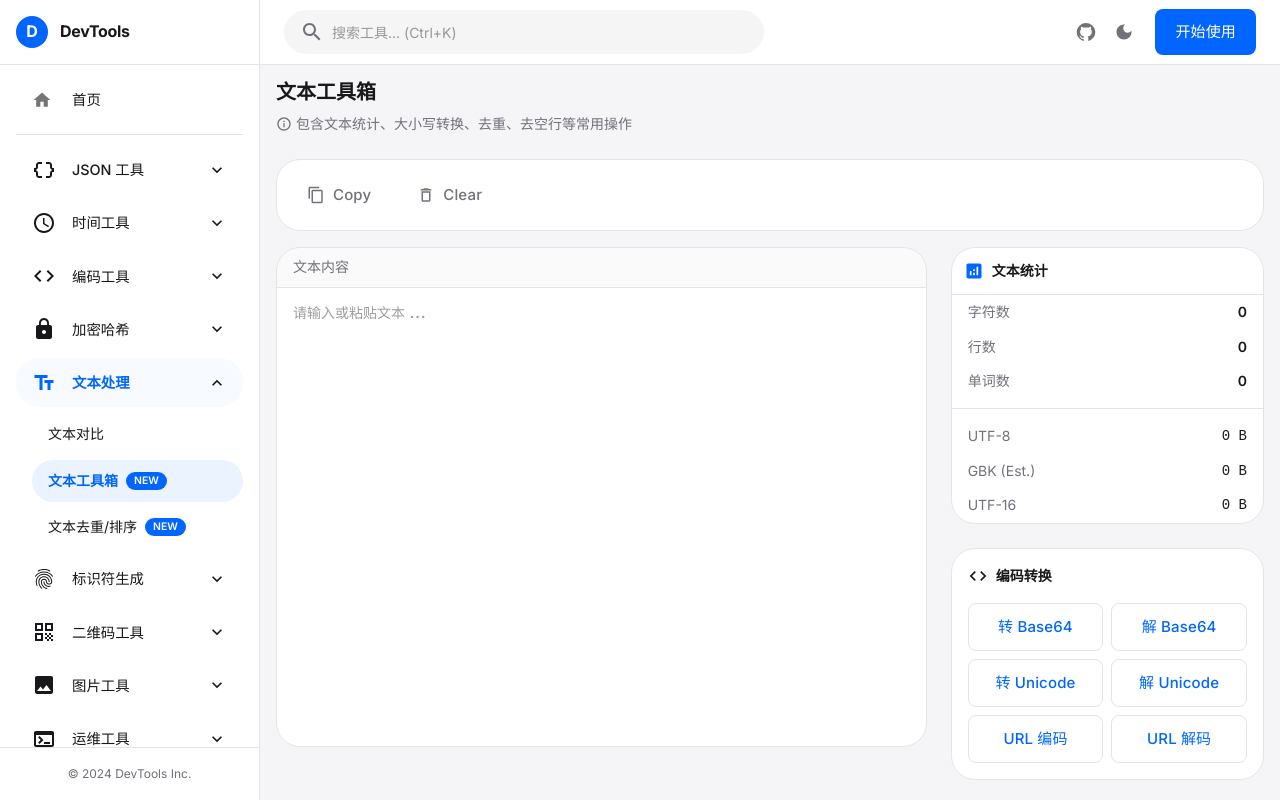
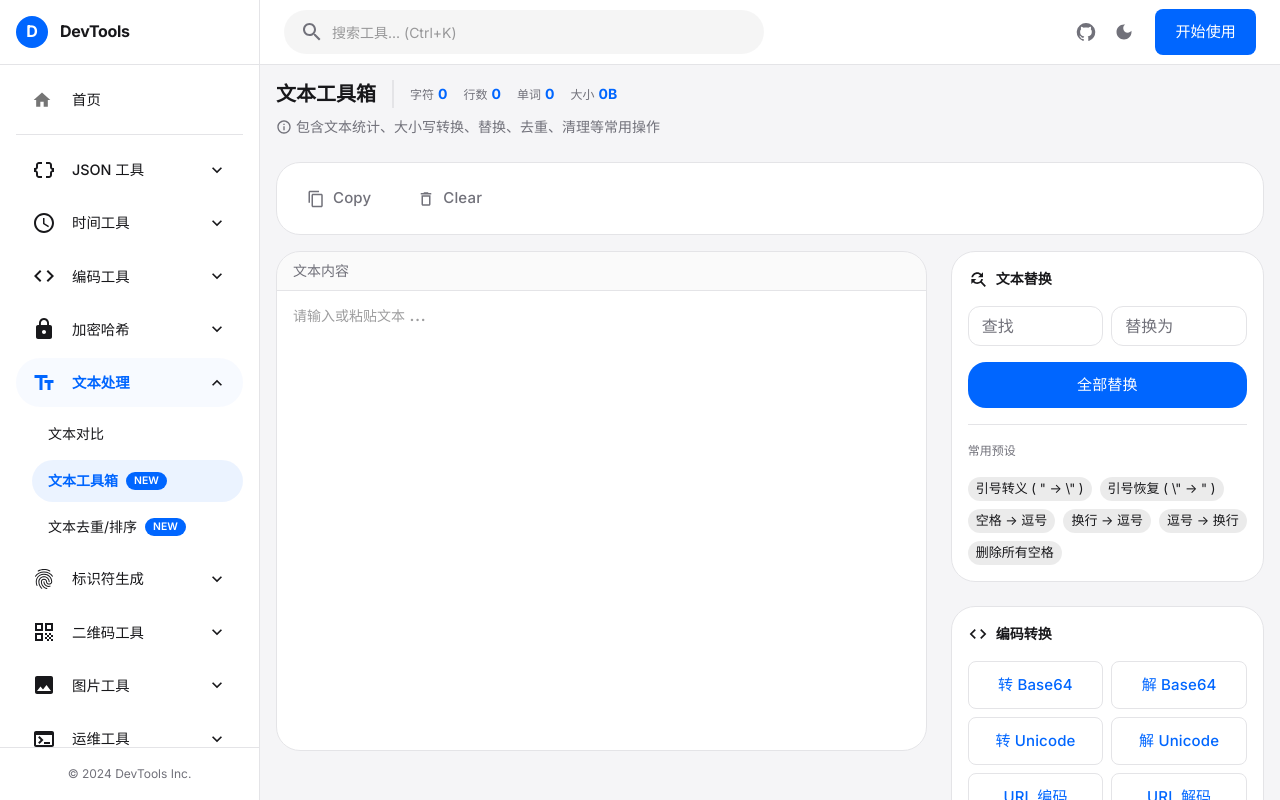
Before and after one commit to Code-suphub/tools_organization, a React (Vite) app: page /tools/text/toolkit in a window 1280 px wide. Shown: the top 800 px of the page. Built offline with nearby package versions, Linux system fonts and the light colour scheme.

Commit message:
增加文本替换能力

```diff
--- a/src/tools/text/TextToolkit.jsx
+++ b/src/tools/text/TextToolkit.jsx
@@ -16,8 +16,8 @@ import FormatSizeIcon from '@mui/icons-material/FormatSize';
 
 import CleaningServicesIcon from '@mui/icons-material/CleaningServices';
 import CodeIcon from '@mui/icons-material/Code';
-import AnalyticsIcon from '@mui/icons-material/Analytics';
-import { Table, TableBody, TableCell, TableContainer, TableHead, TableRow } from '@mui/material';
+import { Table, TableBody, TableCell, TableContainer, TableHead, TableRow, Chip } from '@mui/material';
+import FindReplaceIcon from '@mui/icons-material/FindReplace';
 
 import ToolCard from '../../components/ToolCard';
 
@@ -32,6 +32,8 @@ import ToolCard from '../../components/ToolCard';
 function TextToolkit() {
     const theme = useTheme();
     const [input, setInput] = useState('');
+    const [findText, setFindText] = useState('');
+    const [replaceText, setReplaceText] = useState('');
 
     /**
      * 统计信息
@@ -62,6 +64,42 @@ function TextToolkit() {
     const toUpperCase = () => transform(s => s.toUpperCase());
     const toLowerCase = () => transform(s => s.toLowerCase());
     const toTitleCase = () => transform(s => s.replace(/\b\w/g, c => c.toUpperCase()));
+
+    /**
+     * 文本替换逻辑
+     */
+    const handleReplace = (find = findText, replace = replaceText) => {
+        if (!find && find !== ' ') return;
+        transform(s => s.split(find).join(replace));
+    };
+
+    /**
+     * 常用替换预设
+     */
+    const applyPreset = (type) => {
+        switch (type) {
+            case 'escape-quotes':
+                handleReplace('"', '\\"');
+                break;
+            case 'unescape-quotes':
+                handleReplace('\\"', '"');
+                break;
+            case 'space-to-comma':
+                handleReplace(' ', ',');
+                break;
+            case 'newline-to-comma':
+                transform(s => s.split(/\r\n|\r|\n/).join(','));
+                break;
+            case 'comma-to-newline':
+                handleReplace(',', '\n');
+                break;
+            case 'remove-spaces':
+                transform(s => s.replace(/\s+/g, ''));
+                break;
+            default:
+                break;
+        }
+    };
 
     const removeDuplicates = () => transform(s => {
         const lines = s.split(/\r\n|\r|\n/);
@@ -184,8 +222,31 @@ function TextToolkit() {
 
     return (
         <ToolCard
-            title="文本工具箱"
-            description="包含文本统计、大小写转换、去重、去空行等常用操作"
+            title={
+                <Stack direction="row" alignItems="center" spacing={2}>
+                    <Typography variant="h4" fontWeight={600}>文本工具箱</Typography>
+                    <Divider orientation="vertical" flexItem sx={{ height: 28, my: 'auto', borderWidth: 1 }} />
+                    <Stack direction="row" spacing={2}>
+                        <Box sx={{ display: 'flex', alignItems: 'baseline', gap: 0.5 }}>
+                            <Typography variant="caption" color="text.secondary">字符</Typography>
+                            <Typography variant="body2" fontWeight={700} color="primary">{stats.chars}</Typography>
+                        </Box>
+                        <Box sx={{ display: 'flex', alignItems: 'baseline', gap: 0.5 }}>
+                            <Typography variant="caption" color="text.secondary">行数</Typography>
+                            <Typography variant="body2" fontWeight={700} color="primary">{stats.lines}</Typography>
+                        </Box>
+                        <Box sx={{ display: 'flex', alignItems: 'baseline', gap: 0.5 }}>
+                            <Typography variant="caption" color="text.secondary">单词</Typography>
+                            <Typography variant="body2" fontWeight={700} color="primary">{stats.words}</Typography>
+                        </Box>
+                        <Box sx={{ display: 'flex', alignItems: 'baseline', gap: 0.5 }}>
+                            <Typography variant="caption" color="text.secondary">大小</Typography>
+                            <Typography variant="body2" fontWeight={700} color="primary">{stats.bytesUtf8}B</Typography>
+                        </Box>
+                    </Stack>
+                </Stack>
+            }
+            description="包含文本统计、大小写转换、替换、去重、清理等常用操作"
             actions={actions}
         >
             <Grid container spacing={3}>
@@ -248,58 +309,60 @@ function TextToolkit() {
                 {/* 右侧统计和工具区域 */}
                 <Grid item xs={12} md={4}>
                     <Stack spacing={3}>
-                        {/* 详细统计 */}
+                        {/* 文本替换 */}
                         <Paper
                             elevation={0}
                             sx={{
-                                overflow: 'hidden',
+                                p: 2,
                                 backgroundColor: theme.palette.background.paper,
                                 border: `1px solid ${theme.palette.divider}`,
                                 borderRadius: 2,
                             }}
                         >
-                            <Box sx={{ p: 1.5, borderBottom: `1px solid ${theme.palette.divider}`, display: 'flex', alignItems: 'center', gap: 1 }}>
-                                <AnalyticsIcon fontSize="small" color="primary" />
-                                <Typography variant="subtitle2" fontWeight={600}>
-                                    文本统计
+                            <Typography variant="subtitle2" fontWeight={600} sx={{ mb: 2, display: 'flex', alignItems: 'center', gap: 1 }}>
+                                <FindReplaceIcon fontSize="small" /> 文本替换
+                            </Typography>
+                            <Stack spacing={2}>
+                                <Stack direction="row" spacing={1}>
+                                    <TextField
+                                        size="small"
+                                        label="查找"
+                                        value={findText}
+                                        onChange={(e) => setFindText(e.target.value)}
+                                        fullWidth
+                                    />
+                                    <TextField
+                                        size="small"
+                                        label="替换为"
+                                        value={replaceText}
+                                        onChange={(e) => setReplaceText(e.target.value)}
+                                        fullWidth
+                                    />
+                                </Stack>
+                                <Button
+                                    variant="contained"
+                                    size="small"
+                                    onClick={() => handleReplace()}
+                                    fullWidth
+                                    sx={{ borderRadius: 1.5 }}
+                                >
+                                    全部替换
+                                </Button>
+
+                                <Divider />
+
+                                <Typography variant="caption" color="text.secondary" fontWeight={500}>
+                                    常用预设
                                 </Typography>
-                            </Box>
-                            <TableContainer>
-                                <Table size="small">
-                                    <TableBody>
-                                        <TableRow>
-                                            <TableCell sx={{ color: 'text.secondary', border: 0 }}>字符数</TableCell>
-                                            <TableCell align="right" sx={{ fontWeight: 600, border: 0 }}>{stats.chars}</TableCell>
-                                        </TableRow>
-                                        <TableRow>
-                                            <TableCell sx={{ color: 'text.secondary', border: 0 }}>行数</TableCell>
-                                            <TableCell align="right" sx={{ fontWeight: 600, border: 0 }}>{stats.lines}</TableCell>
-                                        </TableRow>
-                                        <TableRow>
-                                            <TableCell sx={{ color: 'text.secondary', border: 0, pb: 2 }}>单词数</TableCell>
-                                            <TableCell align="right" sx={{ fontWeight: 600, border: 0, pb: 2 }}>{stats.words}</TableCell>
-                                        </TableRow>
-                                        {/* 分割线 */}
-                                        <TableRow>
-                                            <TableCell colSpan={2} sx={{ p: 0, border: 0 }}>
-                                                <Divider />
-                                            </TableCell>
-                                        </TableRow>
-                                        <TableRow>
-                                            <TableCell sx={{ color: 'text.secondary', border: 0, pt: 2 }}>UTF-8</TableCell>
-                                            <TableCell align="right" sx={{ fontFamily: 'monospace', border: 0, pt: 2 }}>{stats.bytesUtf8} B</TableCell>
-                                        </TableRow>
-                                        <TableRow>
-                                            <TableCell sx={{ color: 'text.secondary', border: 0 }}>GBK (Est.)</TableCell>
-                                            <TableCell align="right" sx={{ fontFamily: 'monospace', border: 0 }}>{stats.bytesGbk} B</TableCell>
-                                        </TableRow>
-                                        <TableRow>
-                                            <TableCell sx={{ color: 'text.secondary', border: 0 }}>UTF-16</TableCell>
-                                            <TableCell align="right" sx={{ fontFamily: 'monospace', border: 0 }}>{stats.bytesUtf16} B</TableCell>
-                                        </TableRow>
-                                    </TableBody>
-                                </Table>
-                            </TableContainer>
+                                <Box sx={{ display: 'flex', flexWrap: 'wrap', gap: 1 }}>
+                                    <Chip label='引号转义 ( " -> \" )' size="small" onClick={() => applyPreset('escape-quotes')} sx={{ borderRadius: 1 }} />
+                                    <Chip label='引号恢复 ( \" -> " )' size="small" onClick={() => applyPreset('unescape-quotes')} sx={{ borderRadius: 1 }} />
+                                    <Chip label="空格 -> 逗号" size="small" onClick={() => applyPreset('space-to-comma')} sx={{ borderRadius: 1 }} />
+                                    <Chip label="换行 -> 逗号" size="small" onClick={() => applyPreset('newline-to-comma')} sx={{ borderRadius: 1 }} />
+                                    <Chip label="逗号 -> 换行" size="small" onClick={() => applyPreset('comma-to-newline')} sx={{ borderRadius: 1 }} />
+                                    <Chip label="删除所有空格" size="small" onClick={() => applyPreset('remove-spaces')} sx={{ borderRadius: 1 }} />
+                                </Box>
+                            </Stack>
                         </Paper>
 
                         {/* 编码转换 */}
```
Also changed, not shown: discuss/文本替换功能设计方案.md (added, +50 -0 lines).
